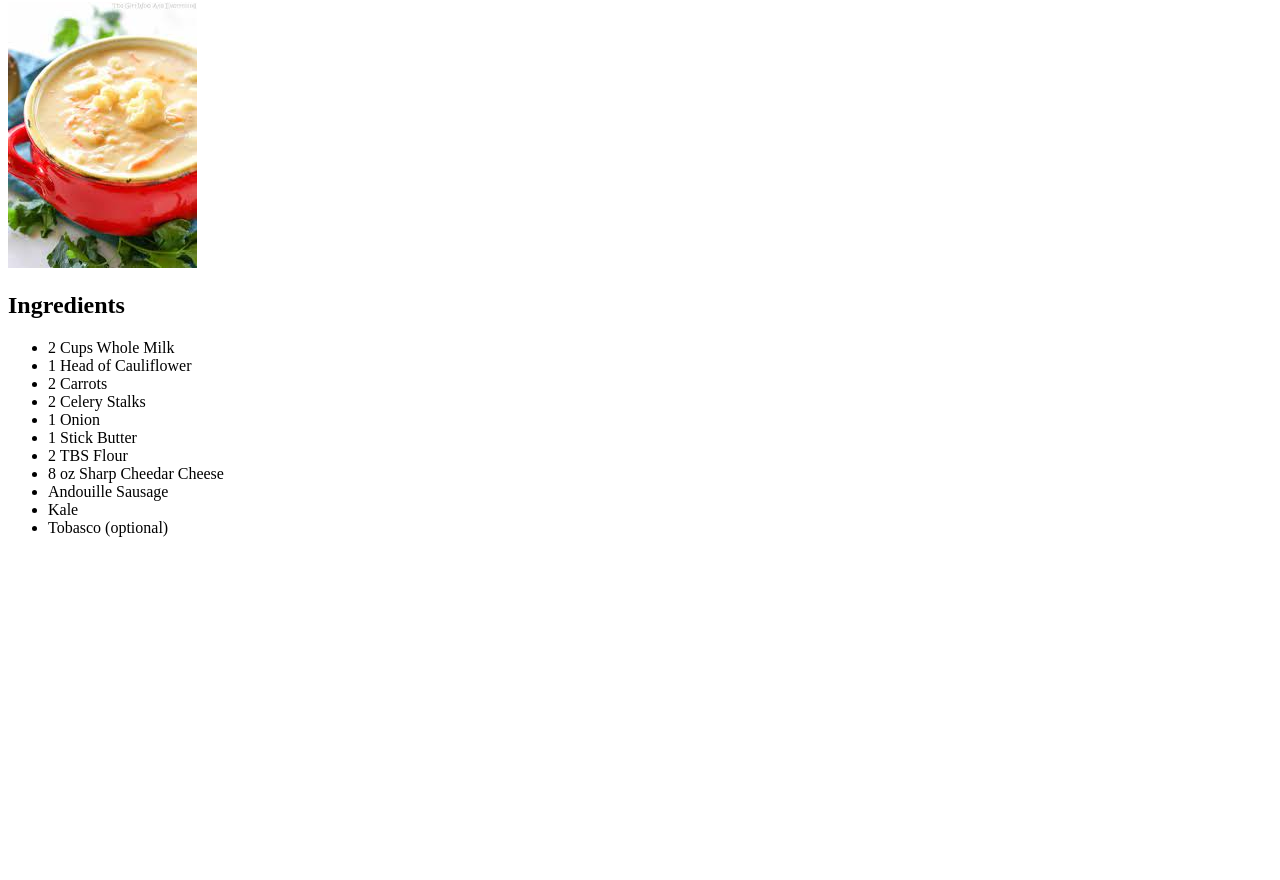
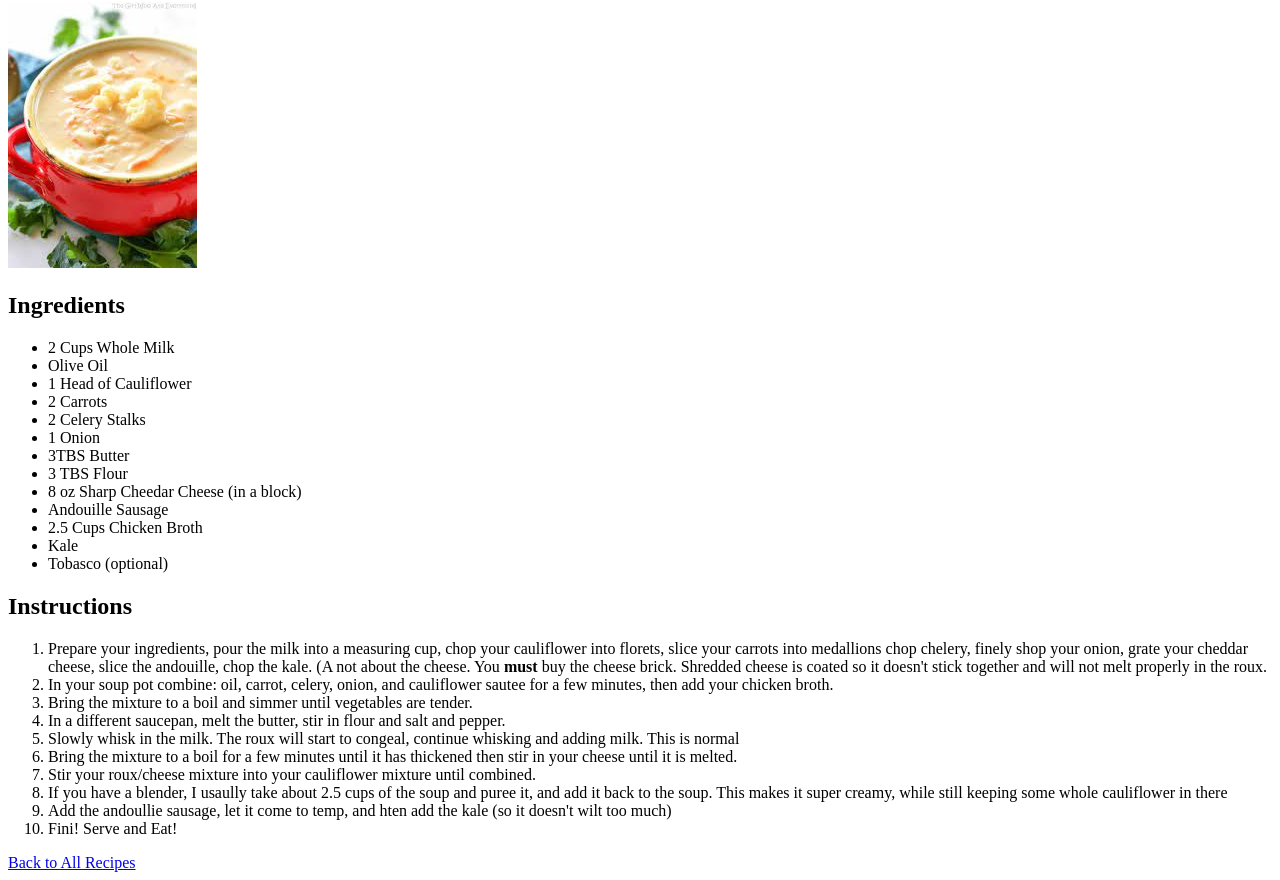
Before and after one commit to thankyouchef/odin-recipes, a plain HTML site: page recipes/calisoup.html in a window 1280 px wide. Shown: the part 78-958 px from the top of the page. Before the commit the page ends 800 px from the top, so only its background shows below. Drawn offline with Linux system fonts and the light colour scheme.

Commit message:
finished calisoup

```diff
--- a/recipes/calisoup.html
+++ b/recipes/calisoup.html
@@ -11,18 +11,43 @@
     <h2>Ingredients</h2>
     <ul>
         <li>2 Cups Whole Milk</li>
+        <li>Olive Oil</li>
         <li>1 Head of Cauliflower</li>
         <li>2 Carrots</li>
         <li>2 Celery Stalks</li>
         <li>1 Onion</li>
-        <li>1 Stick Butter</li>
-        <li>2 TBS Flour</li>
-        <li>8 oz Sharp Cheedar Cheese</li>
+        <li>3TBS Butter</li>
+        <li>3 TBS Flour</li>
+        <li>8 oz Sharp Cheedar Cheese (in a block)</li>
         <li>Andouille Sausage</li>
+        <li>2.5 Cups Chicken Broth</li>
         <li>Kale</li>
         <li>Tobasco (optional)</li>
-
     </ul>
+    <h2>Instructions</h2>
+    <ol>
+        <li>Prepare your ingredients, pour the milk into a measuring cup,
+            chop your cauliflower into florets, slice your carrots into medallions
+            chop chelery, finely shop your onion, grate your cheddar cheese,
+            slice the andouille, chop the kale.
+            (A not about the cheese. You <strong>must</strong> buy the cheese brick.
+            Shredded cheese is coated so it doesn't stick together and will not melt properly in the roux.</li>
+        <li>In your soup pot combine: oil, carrot, celery, onion, and cauliflower
+            sautee for a few minutes, then add your chicken broth.</li>
+        <li>Bring the mixture to a boil and simmer until vegetables are tender.</li>
+        <li>In a different saucepan, melt the butter, stir in flour and salt and pepper.</li>
+        <li>Slowly whisk in the milk. The roux will start to congeal,
+             continue whisking and adding milk. This is normal</li>
+        <li>Bring the mixture to a boil for a few minutes until it has thickened
+            then stir in your cheese until it is melted.</li>
+        <li>Stir your roux/cheese mixture into your cauliflower mixture until combined.</li>
+        <li>If you have a blender, I usaully take about 2.5 cups of the soup
+            and puree it, and add it back to the soup. This makes it super creamy, while still
+            keeping some whole cauliflower in there</li>
+        <li>Add the andoullie sausage, let it come to temp, and hten add the kale (so it doesn't wilt too much)</li>
+        <li>Fini! Serve and Eat!</li>
+    </ol>
+    <a href="../index.html">Back to All Recipes</a>
 </body>
 
 </html>
```
